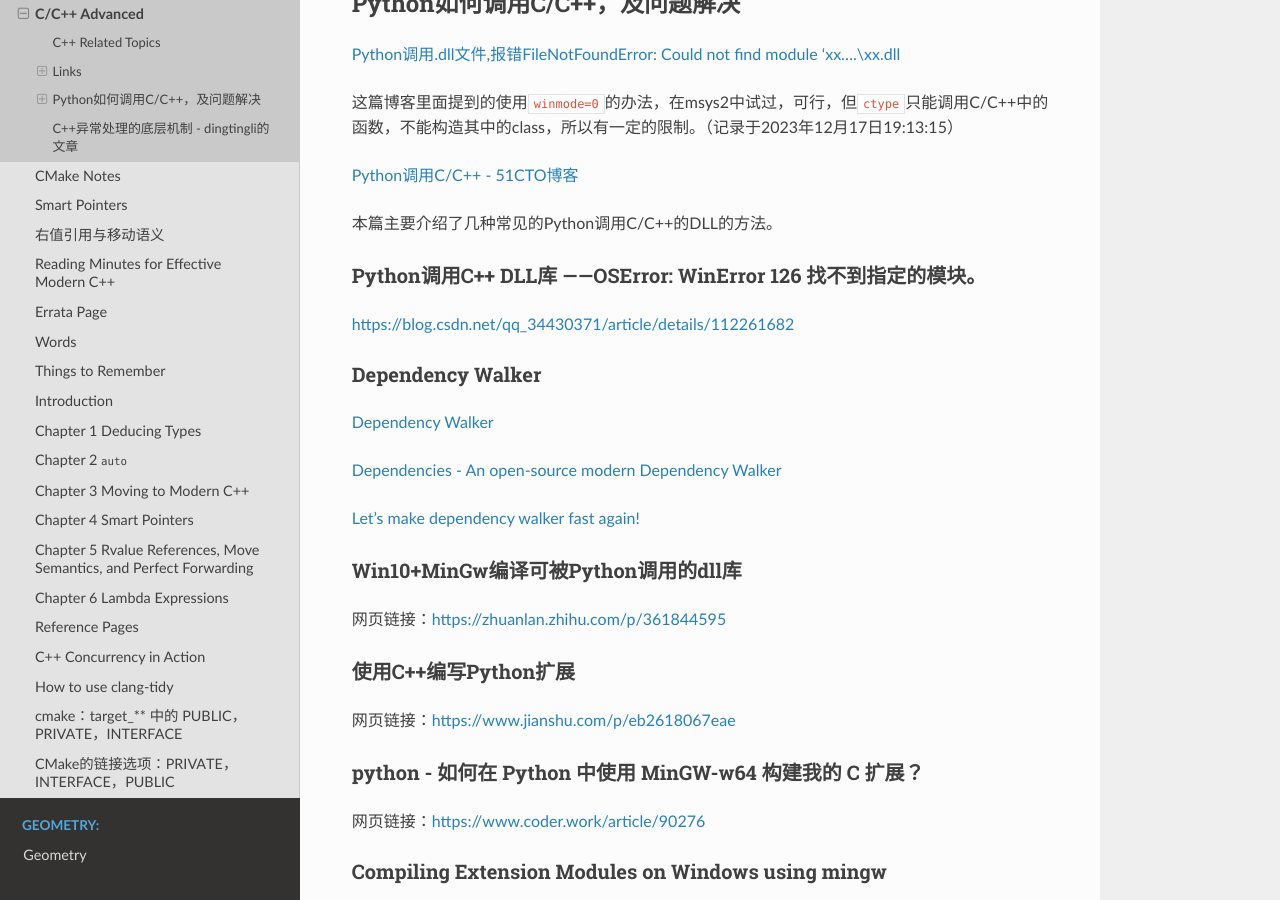
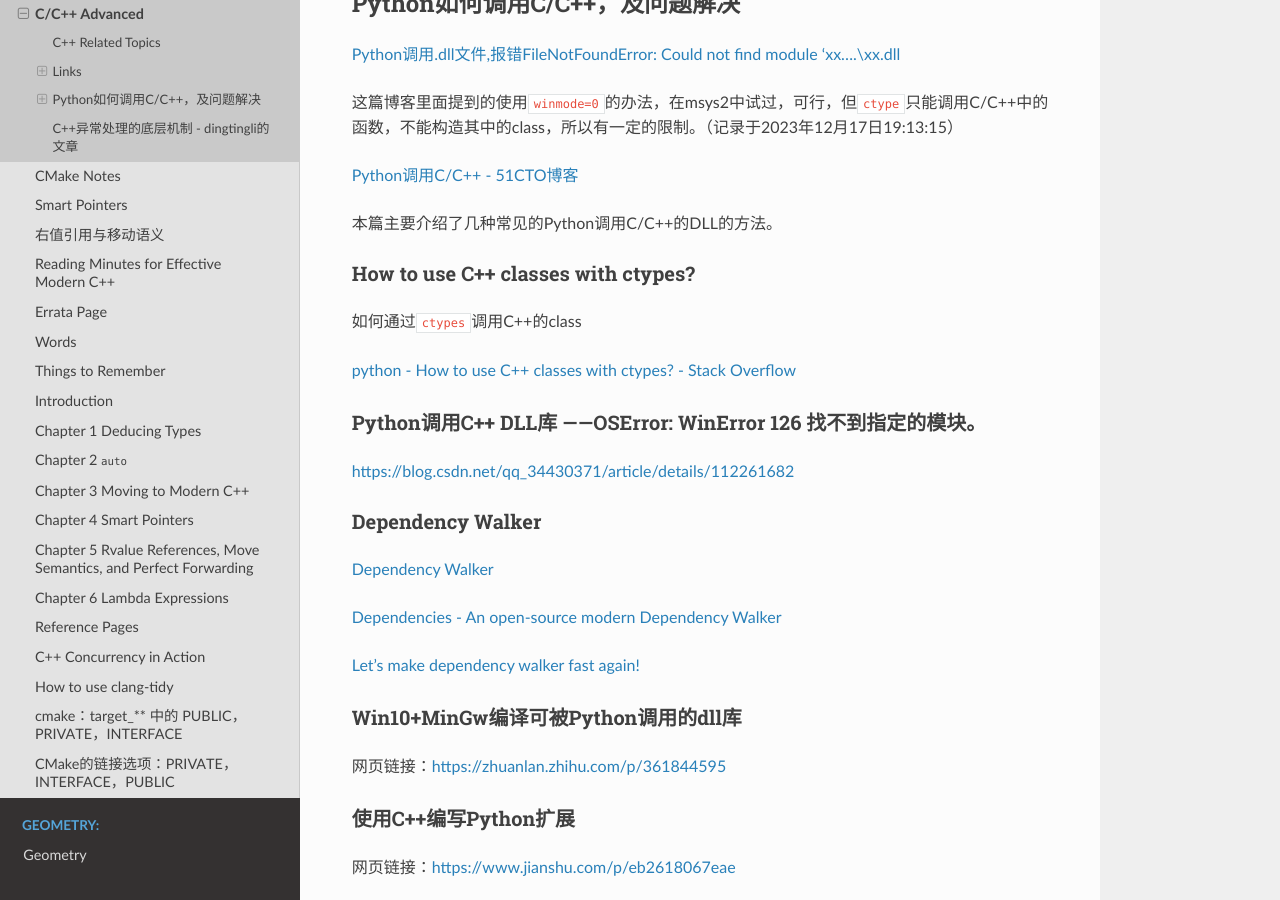
Before and after one commit to Pyrad/pyradnotes, a Sphinx documentation site: the page built from source/CPP/CppAdvanced.md, in a window 1280 px wide and 900 px high, scrolled down 2075 px. Built offline with Sphinx 7.4.7 and the Read the Docs theme 2.0.0, drawn with Linux system fonts in a browser that asks for light colours.

Commit message:
CPP How to use C++ classes with ctypes

```diff
--- a/source/CPP/CppAdvanced.md
+++ b/source/CPP/CppAdvanced.md
@@ -99,6 +99,11 @@ This file shows some advanced usages of C/C++
 
 本篇主要介绍了几种常见的Python调用C/C++的DLL的方法。
 
+### How to use C++ classes with ctypes?
+
+如何通过`ctypes`调用C++的class
+
+[python - How to use C++ classes with ctypes? - Stack Overflow](https://stackoverflow.com/questions/1615813/how-to-use-c-classes-with-ctypes)
 
 ### Python调用C++ DLL库 ------OSError: WinError 126 找不到指定的模块。
 
```
